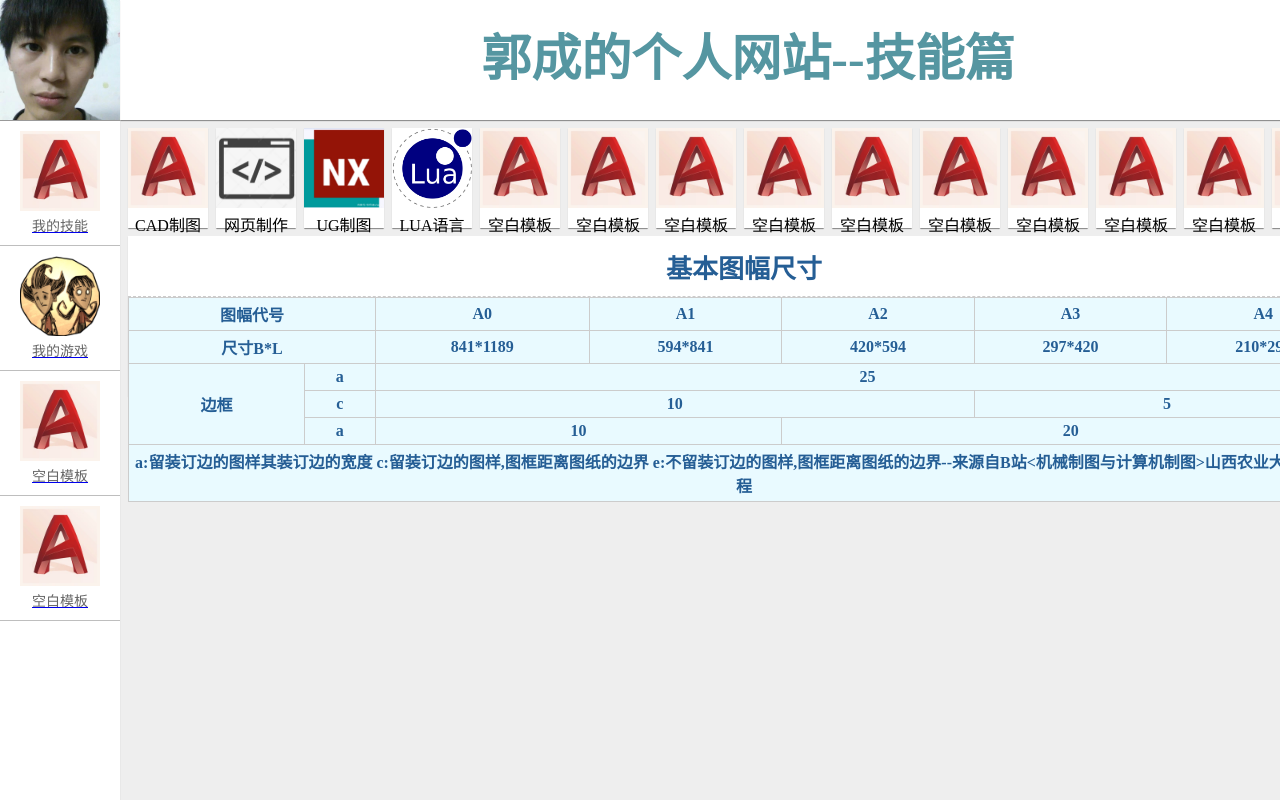
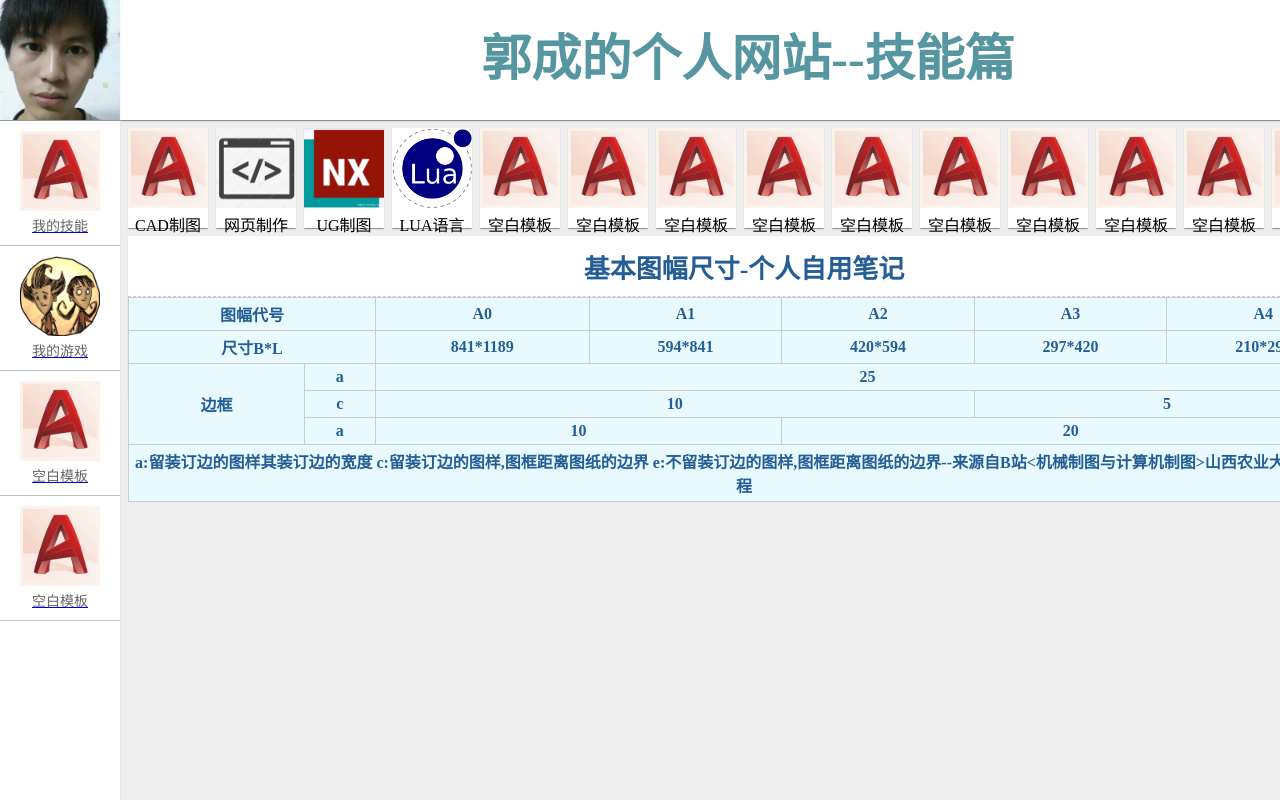
Before and after one commit to ifichaseyou/ifichaseyou, a plain HTML site: page jn.html in a window 1280 px wide. Shown: the top 800 px of the page. Drawn offline with Linux system fonts and the light colour scheme.

Commit message:
Update jn.html

```diff
--- a/jn.html
+++ b/jn.html
@@ -160,7 +160,7 @@
                 <div style="height: 160px" class="baise mgt8 yinying">
              <table width="100%" border="0" cellspacing="0" cellpadding="0" align="center">
   <tbody><tr>
-    <td align="center" class="biaoti" height="60">基本图幅尺寸</td>
+    <td align="center" class="biaoti" height="60">基本图幅尺寸-个人自用笔记</td>
   </tr>
 
 </tbody></table>
```
